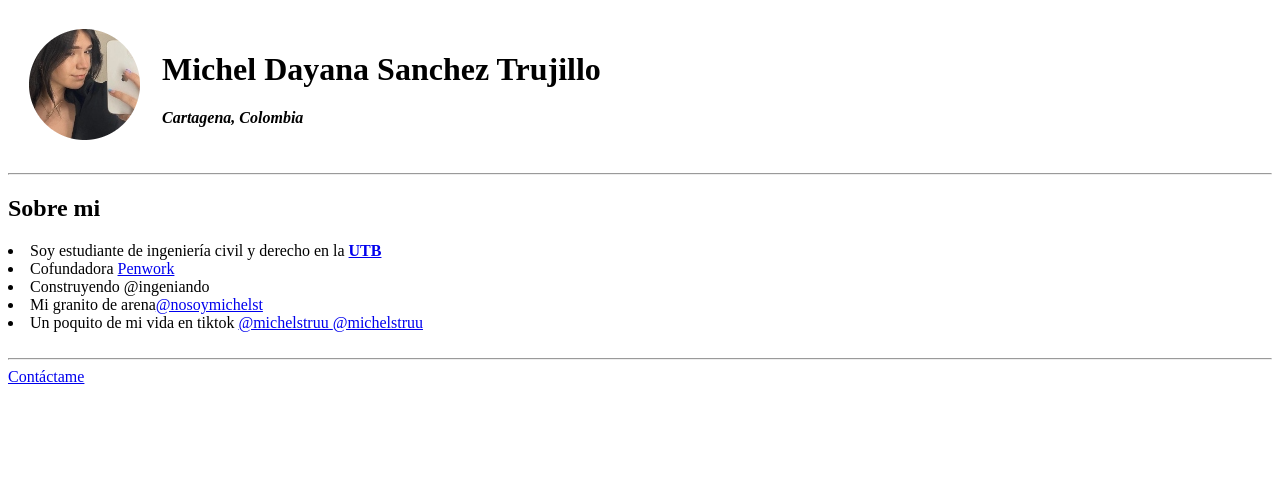
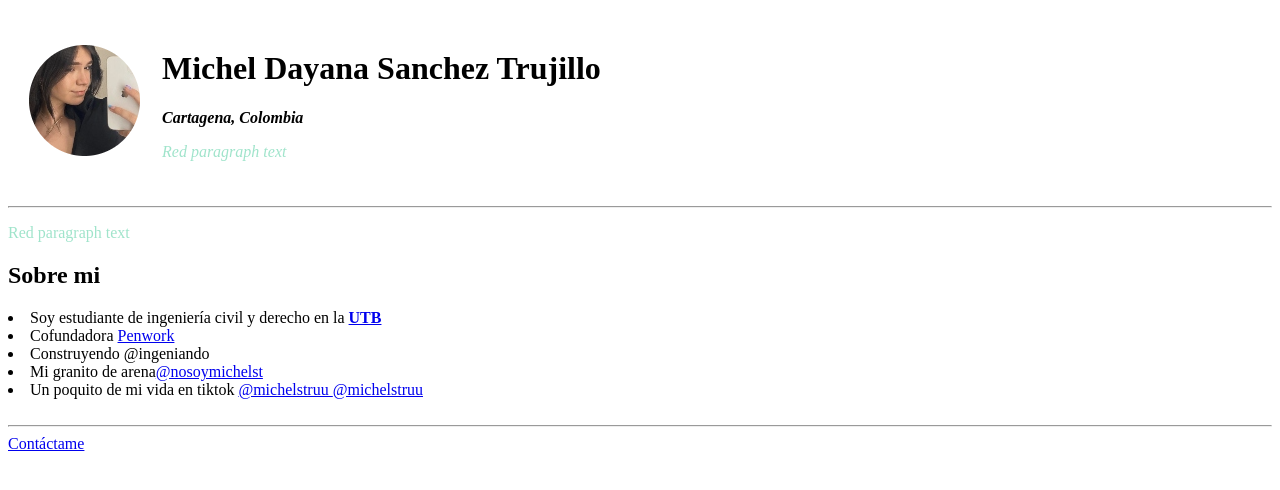
Before and after one commit to MichelSanchezT/cv---HTML, a plain HTML site: page index.html in a window 1280 px wide. Drawn offline with Linux system fonts and the light colour scheme.

Commit message:
Update index.html

```diff
--- a/index.html
+++ b/index.html
@@ -11,11 +11,12 @@
       <td>  <img src="michel.png" alt="Michel profile pic"></td>
       <td>  <h1>Michel Dayana Sanchez Trujillo</h1>
         <p><em><strong>Cartagena, Colombia</strong> <em></p>
+          <p style="color:#A0E4CB";>Red paragraph text</p>
 
     </tr>
   </table>
   <hr>
-
+<p style="color:#A0E4CB";>Red paragraph text</p>
 
 <h2>Sobre mi</h2>
 <li>Soy estudiante de ingeniería civil y derecho en la <strong><a href="https://www.utb.edu.co/">UTB</a></strong></li>
```
